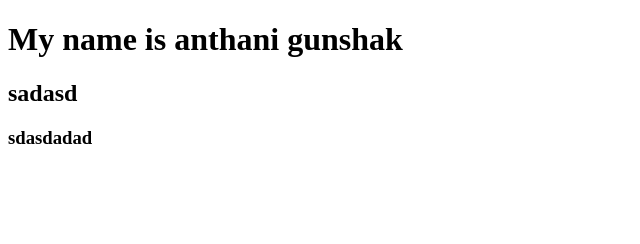
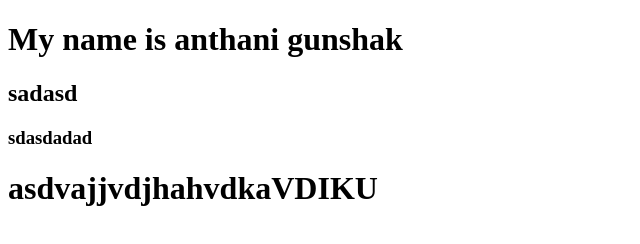
Before and after one commit to Yuvraj-Tharu/try, a plain HTML site: page index.html in a window 1280 px wide. Shown: the whole page, without its empty margins (0-640 px from the left). Drawn offline with Linux system fonts and the light colour scheme.

Commit message:
second commit with custom date

```diff
--- a/index.html
+++ b/index.html
@@ -9,5 +9,6 @@
     <h1>My name is anthani gunshak</h1>
     <h2>sadasd</h2>
     <h3>sdasdadad</h3>
+    <h1>asdvajjvdjhahvdkaVDIKU</h1>
   </body>
 </html>
```
